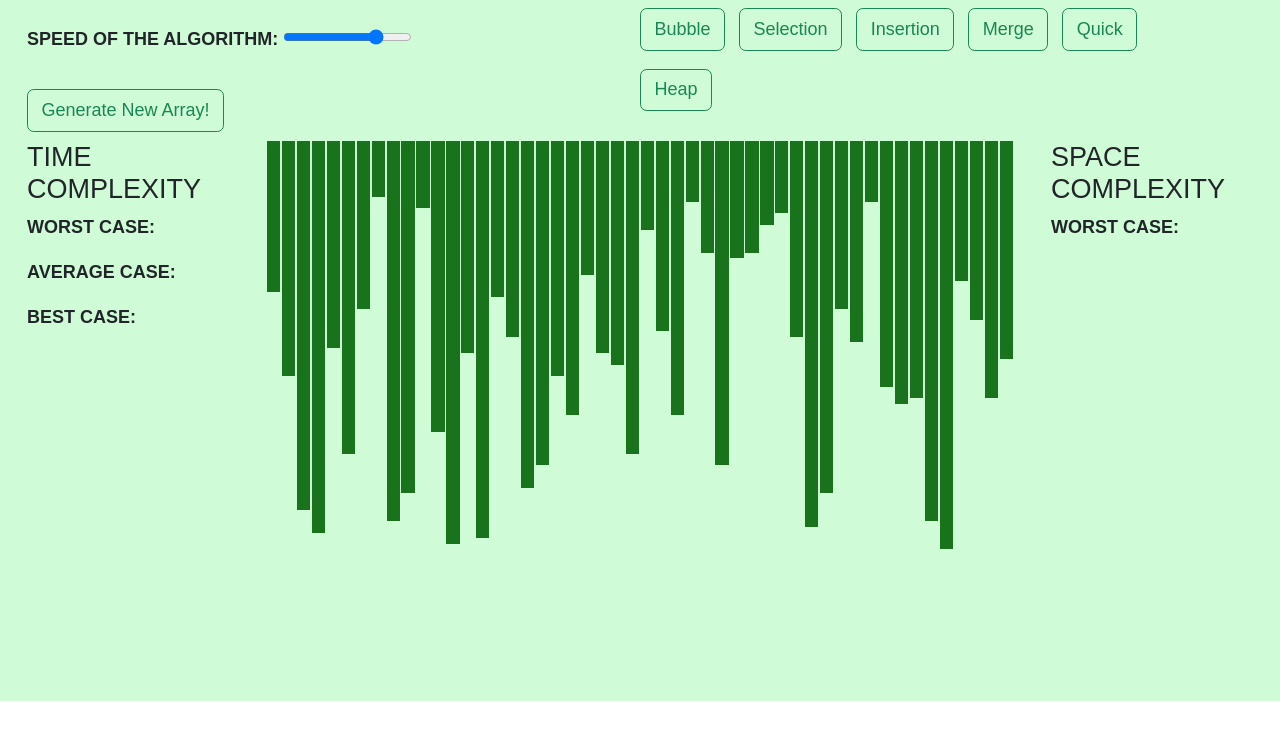
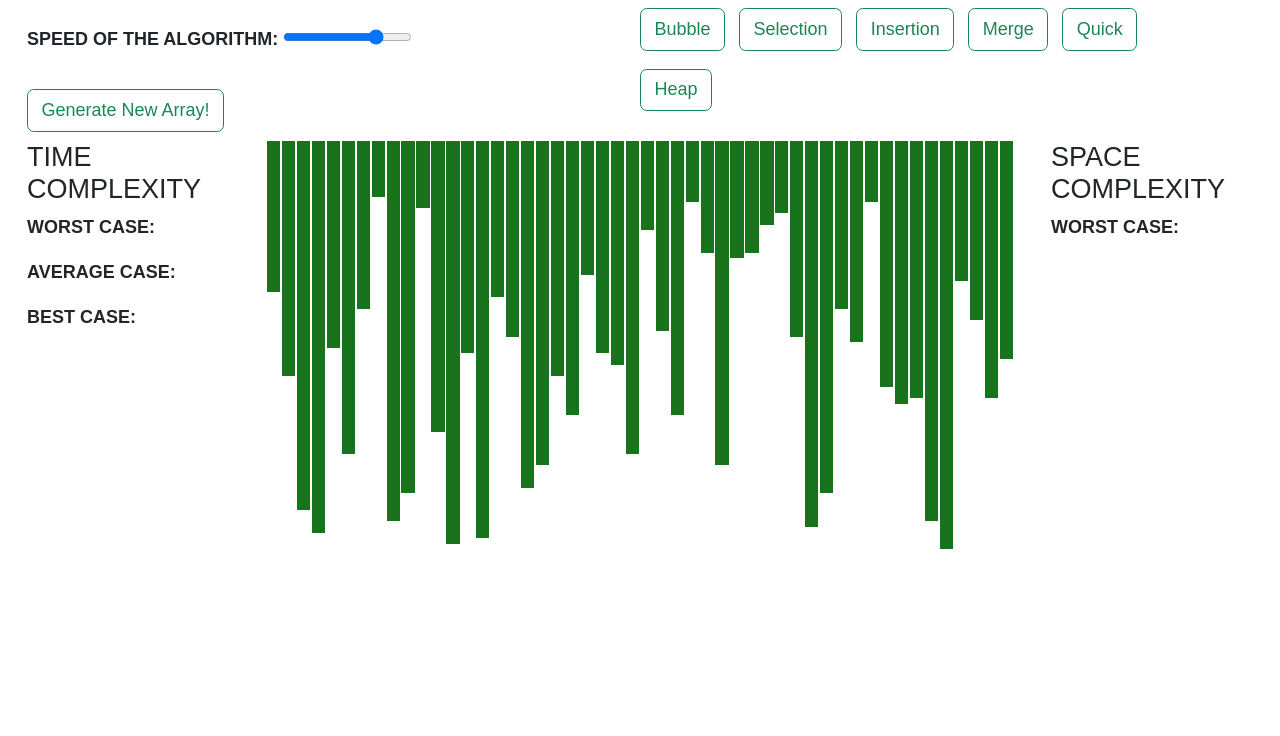
Before and after one commit to ritikkumargithub/sorting_visualizer, a plain HTML site: page index.html in a window 1280 px wide. Shown: the part 64-800 px from the top of the page. Drawn offline with nearby package versions, Linux system fonts and the light colour scheme; a web font is replaced by a local one.

Commit message:
Update style.css

```diff
--- a/style.css
+++ b/style.css
@@ -8,7 +8,7 @@
   font-size: large;
   font-weight: bold;
   text-transform: uppercase;
-  background-color: rgb(207, 252, 215);
+/*   background-color: rgb(207, 252, 215); */
 }
 /* .navbar-toggler{
 background-color: rgb(30, 30, 247);
```
